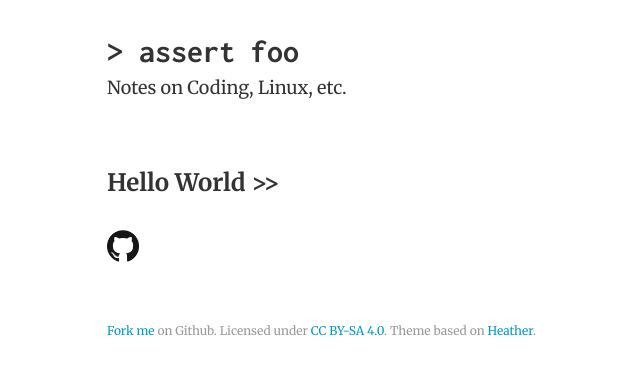
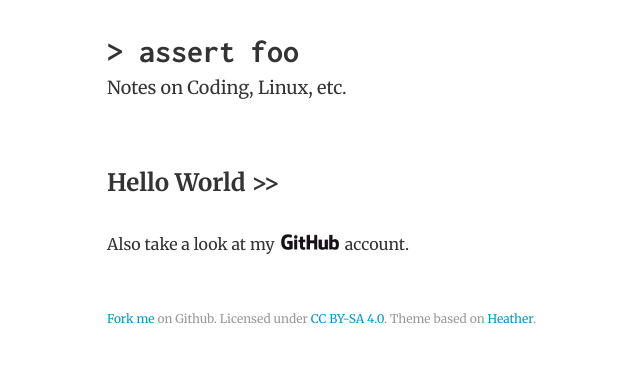
Before and after one commit to worblehat/worblehat.github.io, a Jekyll site: the page built from index.html, in a window 1280 px wide. Shown: the top 375 px of the page, without its empty margins (149-789 px from the left). Built offline with Jekyll 4.4.1, drawn with Linux system fonts in a browser that asks for light colours; Markdown is read by kramdown in place of the engine named in the settings.

Commit message:
New link to my github account and style changes to the hr on the post page.

```diff
--- a/index.html
+++ b/index.html
@@ -9,4 +9,4 @@ layout: default
 </article>
 {% endfor %}
 
-<a href="https://github.com/worblehat"><img src="github.png" width="32" height="32" border="0" alt="<b>Github</b>"></a>
+Also take a look at my <a class="no-style-link" href="https://github.com/worblehat"><img class="inline-img" src="github.png" alt="<b>Github</b>"> account</a>.
--- a/style.css
+++ b/style.css
@@ -61,9 +61,18 @@ a { color: #09c; text-decoration: none; }
 a:hover { color: #069; }
 h1 a{ color: #333;}
 h2 a{ color: #333;}
+.no-style-link {
+    color: #333
+}
+.no-style-link:hover {
+    color: #333;
+}
 
 .title-line {
     margin-bottom: 24px;
+    border-style: solid;
+    border-width: 1px;
+    border-color: #eee;
 }
 
 .wrap {
@@ -90,3 +99,7 @@ h2 a{ color: #333;}
 .fr { float: right; }
 
 .gray { color: #999; }
+
+.inline-img {
+    height:1em;
+}
```
Also changed, not shown: github.png.
